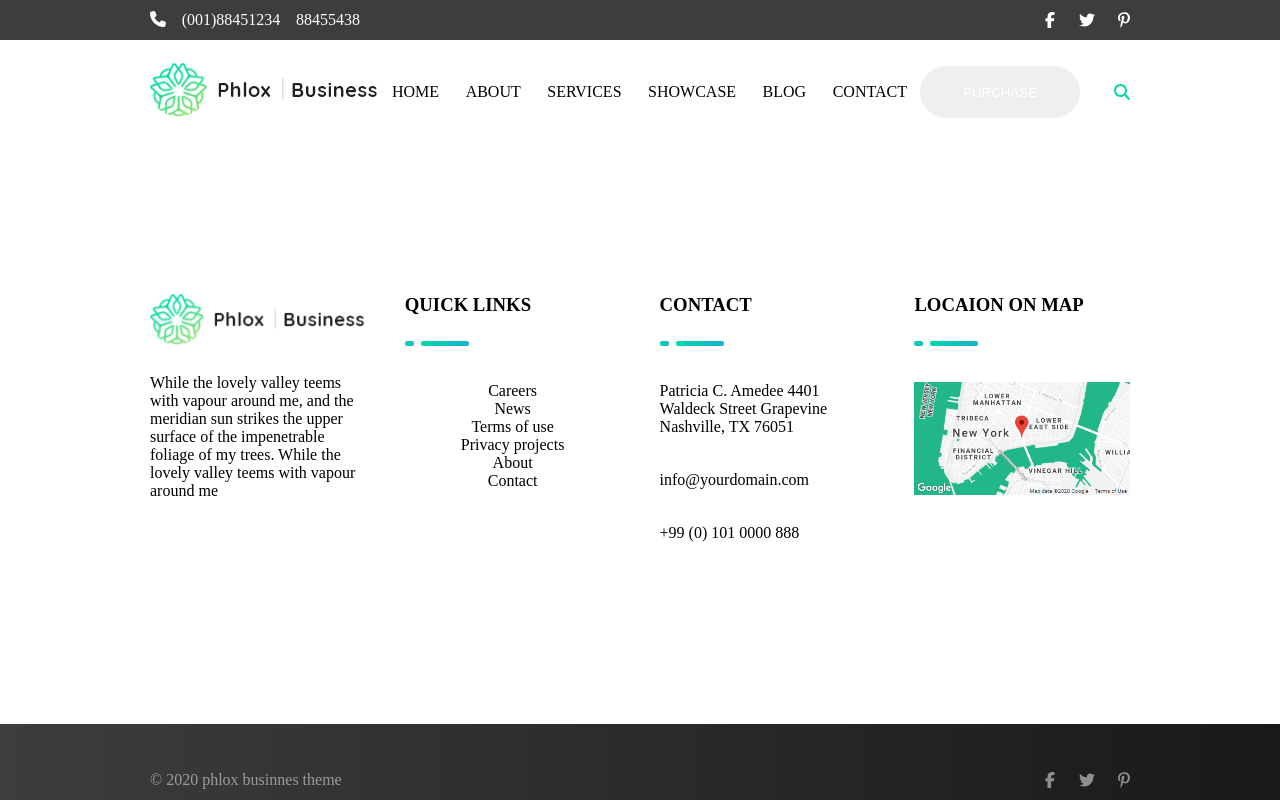
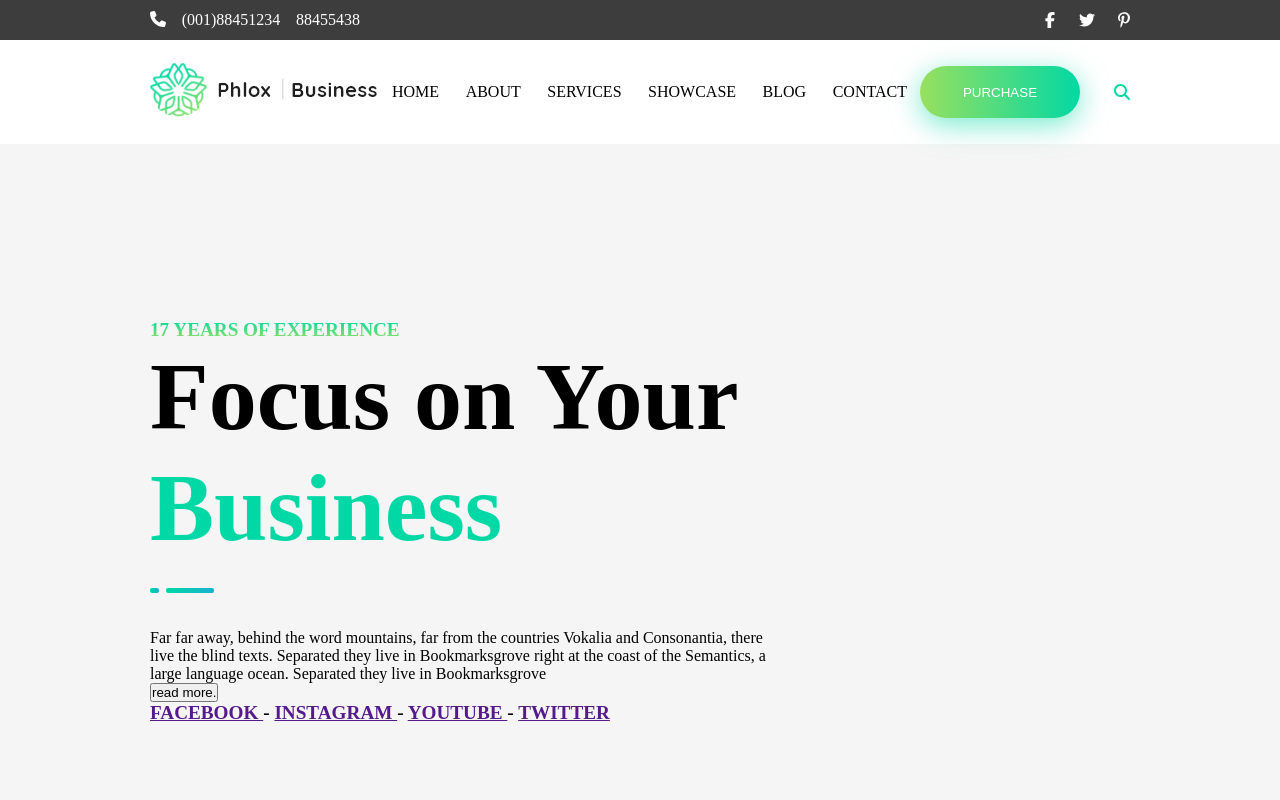
Before and after one commit to sebastianocalella/proj-html-vuejs, a Vue app: page / in a window 1280 px wide. Shown: the top 800 px of the page. Built offline with nearby package versions, Linux system fonts and the light colour scheme.

Commit message:
first AppMain section components

```diff
--- a/src/App.vue
+++ b/src/App.vue
@@ -14,11 +14,18 @@ export default{
 </script>
 
 <template>
-  <AppHeader/>
-  <AppMain/>
-  <AppFooter/>
+  <header>
+    <AppHeader/>
+  </header>
+  <main>
+    <AppMain/>
+  </main>
+  <footer>
+    <AppFooter/>
+  </footer>
 </template>
 
 <style lang="scss">
   @use './styles/general.scss' as *;
+
 </style>
--- a/src/components/AppHeaderComponents/HeaderNavbar.vue
+++ b/src/components/AppHeaderComponents/HeaderNavbar.vue
@@ -77,6 +77,11 @@ export default {
                 color: $c-lightest;
                 text-transform: uppercase;
                 border: none;
+                background: linear-gradient(to right, $bg-gradient-yellow, $bg-gradient-green);
+                box-shadow: #02D8A488 0px 7px 29px 0px;
+                &:hover{
+                    cursor: pointer;
+                }
             }
 
             :last-child{
--- a/src/components/AppMain.vue
+++ b/src/components/AppMain.vue
@@ -1,15 +1,31 @@
 <template>
     <div>
-
+        <section id="carousel-section">
+            <MainCarousel/>
+        </section>
     </div>
 </template>
 
 <script>
+import MainCarousel from './AppMainComponents/MainCarousel.vue';
+
 export default {
-    name: 'AppMain'
+    name: 'AppMain',
+    components:{
+        MainCarousel
+    }
 }
 </script>
 
 <style lang="scss" scoped>
+@use '../styles/partials/colors' as *;
+@use '../styles/partials/alignment' as *;
 
+    section{
+
+        &:nth-child(odd){
+            padding: $h-p-standard;
+            background-color: $bg-light-2;
+        }
+    }
 </style>
--- /dev/null
+++ b/src/components/AppMainComponents/MainCarousel.vue
@@ -0,0 +1,63 @@
+<template>
+    <div>
+        <div class="text-content">
+            <span>17 years of experience</span>
+            <h1>Focus on Your <span>Business</span></h1>
+            <ComponentDivider/>
+            <p>Far far away, behind the word mountains, far from the countries Vokalia and Consonantia, there live the blind texts. Separated they live in Bookmarksgrove right at the coast of the Semantics, a large language ocean. Separated they live in Bookmarksgrove</p>
+            <button>read more.</button>
+            <span>
+                <a href="">facebook </a>
+                -
+                <a href="">instagram </a>
+                -
+                <a href="">youtube </a>
+                -
+                <a href="">twitter</a>
+            </span>
+        </div>
+    </div>
+</template>
+
+<script>
+import ComponentDivider from '../utilitiesComponents/ComponentDivider.vue';
+
+export default {
+    name: 'MainCarousel',
+    components:{
+        ComponentDivider
+    }
+}
+</script>
+
+<style lang="scss" scoped>
+@use '../../styles/partials/colors' as *;
+    .text-content{
+        display: flex;
+        flex-direction: column;
+        align-items: flex-start;
+        width: 635px;
+        height: 680px;
+        padding: 175px 0 80px;
+
+        >span{
+            font-size: 1.2rem;
+            text-transform: uppercase;
+            font-weight: bold;
+
+            &:first-child{
+                background: -webkit-linear-gradient($bg-gradient-green, $bg-gradient-yellow);
+                -webkit-background-clip: text;
+                -webkit-text-fill-color: transparent;
+            }
+        }
+
+        h1{
+            font-size: 6rem;
+            span{
+                font-size: 6rem;
+                color: $c-brand-green;
+            }
+        }
+    }
+</style>
--- a/src/styles/partials/_colors.scss
+++ b/src/styles/partials/_colors.scss
@@ -13,6 +13,9 @@
 */
 
     //background colors: 14
+
+    $bg-gradient-yellow: #98E05F;
+    $bg-gradient-green:#02D8A4;
 
     $bg-brand-green:#00D9A6;
     $bg-brand-blue:#527CEB;
```
